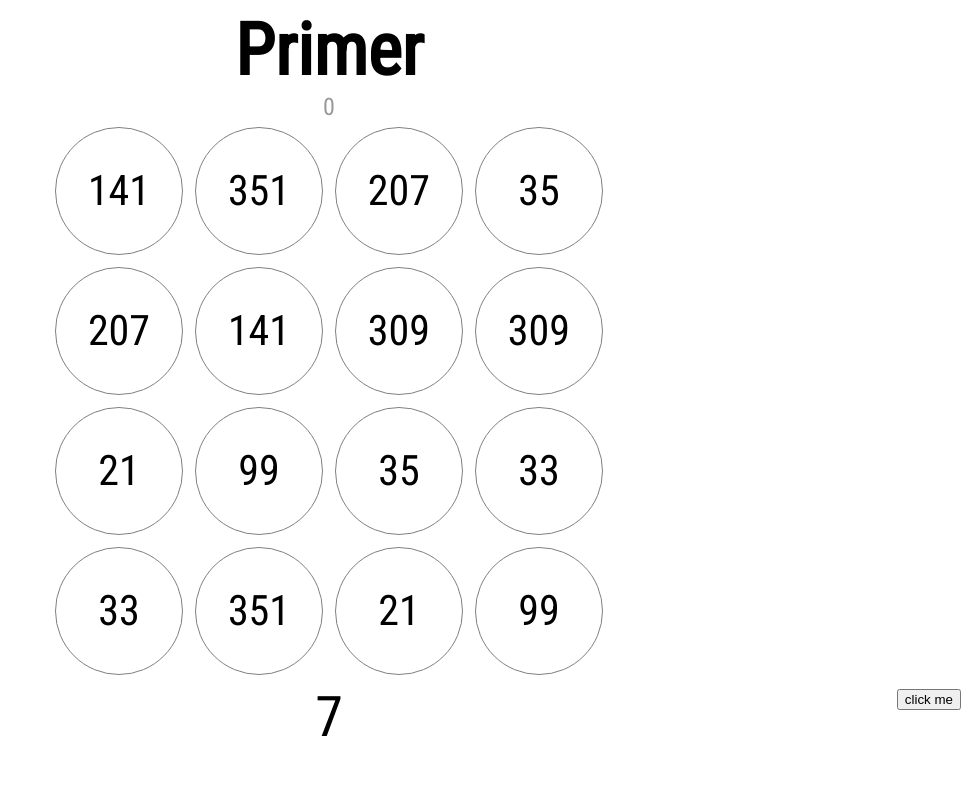
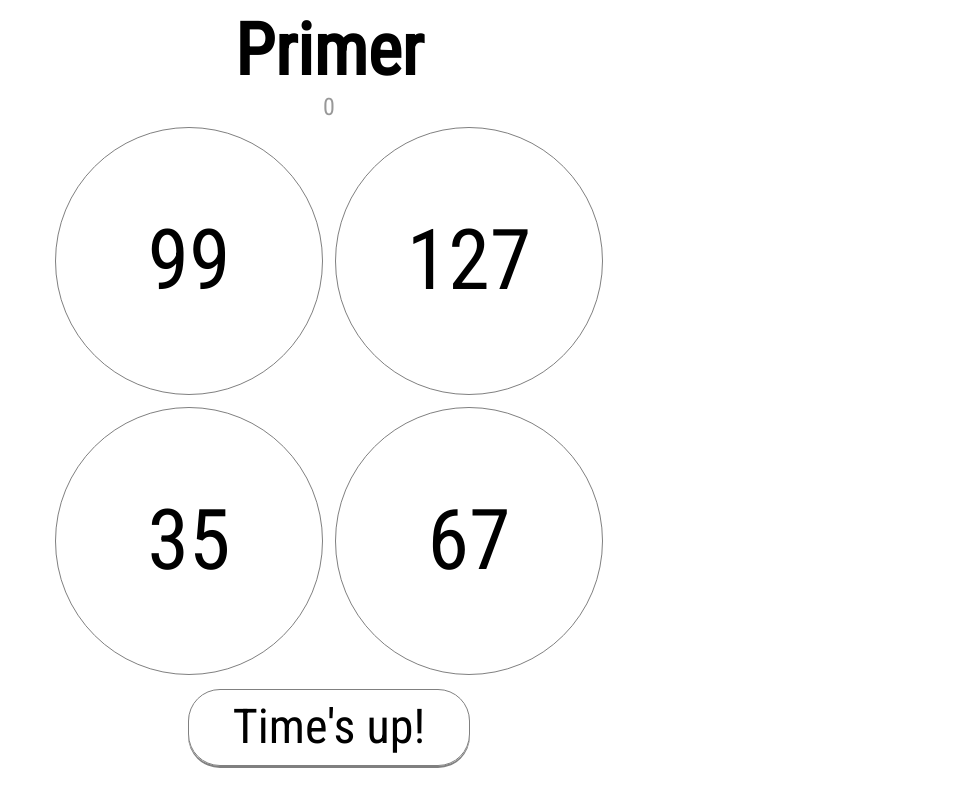
Before and after one commit to samontenegro/primer-react, a React (Create React App) app: page / in a window 1280 px wide. Shown: the whole page, without its empty margins (311-1280 px from the left). Built offline with nearby package versions, Linux system fonts and the light colour scheme.

Commit message:
Modified styles, and added logic

```diff
--- a/src/components/App.js
+++ b/src/components/App.js
@@ -4,6 +4,10 @@ import Timer from './Timer.js';
 import '../styles/App.css';
 
 class App extends Component {
+  constructor () {
+    super ()
+    this.selectedCells = [];
+  }
 
   _isPrime (num) {
         if (num === 1) return true;
@@ -39,7 +43,7 @@ class App extends Component {
     diff: 400,
     maxTime: null,
     score: 0,
-    n: 4,
+    n: 2,
     data: [],
     orient: false,
   }
@@ -47,7 +51,7 @@ class App extends Component {
   componentWillMount () {
     this.setState({
       data: this.makeData(this.state.n),
-      maxTime: Math.floor((this.state.n**2 ) * 0.8),
+      maxTime: Math.floor((this.state.n**2 ) * 0.8) + 3,
       diff: (this.state.n * 100),
     });
   }
@@ -57,7 +61,7 @@ class App extends Component {
   }
 
   componentDidUpdate (prevProps, prevState) {
-    if (prevProps.orient === true) {
+    if (prevState.orient === true) {
       this.setState({orient: false});
     }
   }
@@ -73,7 +77,7 @@ class App extends Component {
                 val += 1;
                 continue
           } else {
-                data[mapping[i]] = {val: val, prime: false};
+                data[mapping[i]] = {val: val, prime: false, id: mapping[i]};
               break
           }
         }
@@ -81,11 +85,13 @@ class App extends Component {
         let valPrime = Math.floor((val + this._getRandomInt(this.state.diff)) / 4);
         while (true) {
           if (this._isPrime(valPrime)) {
-              data[mapping[i+1]] = {val: val, prime: false};
+              data[mapping[i+1]] = {val: valPrime, prime: true, id: mapping[i+1]};
               break
           }
           valPrime += 1
         }
+
+        this.selectedCells[i+1] = this.selectedCells[i] = false;
       }
 
       return data
@@ -100,17 +106,36 @@ class App extends Component {
     });
   };
 
+  cellHook = (cellData) => {
+    let { id, selected } = cellData;
+    this.selectedCells[id] = selected;
+  }
+
   fillCells = () => {
-    let cells = this.state.data.map((value) => {
+    let cells = this.state.data.map((data) => {
       return (
-        <Cell value={value.val} n={this.state.n} key={Math.random()}/>
+        <Cell value={data.val} n={this.state.n} id={data.id} cellHook={this.cellHook} key={Math.random()}/>
       )
     });
     return cells
   };
 
-  acceptRound = () => {
-    this.setState({data: this.makeData(this.state.n)});
+  acceptRound = (f,time) => {
+    let status = true;
+    for (let i = 0; i < this.state.n ** 2; i++) {
+      if (this.state.data[i].prime !== this.selectedCells[i]) {
+        status = false;
+        break
+      }
+    }
+
+    if (status && time >= 1) {
+      let timerStatus = f();
+      this.setState({
+        data: this.makeData(this.state.n),
+        score: this.state.score + (this.state.diff * timerStatus),
+      });
+    }
   }
 
   render() {
--- a/src/components/Cell.js
+++ b/src/components/Cell.js
@@ -2,8 +2,19 @@ import React, { Component } from 'react';
 
 class Cell extends Component {
 
-    handleClick= (e) => {
+    state = {
+        selected: false,
+    }
+
+    handleClick = (e) => {
         e.target.classList.toggle('selected');
+        if (!this.state.selected) {
+            this.setState({selected: true});
+            return {id: this.props.id, selected: true}
+        } else {
+            this.setState({selected: false});
+            return {id: this.props.id, selected: false}
+        }
     };
 
     render () {
@@ -24,7 +35,12 @@ class Cell extends Component {
         };
 
         return (
-            <div className="cell" style={sizes} onClick={this.handleClick}>{this.props.value}</div>
+            <div className="cell" style={sizes} onClick={(e) => {
+                // this.handleClick(e);
+                this.props.cellHook(this.handleClick(e));
+                }}>
+                {this.props.value}
+            </div>
         )
     }
 }
--- a/src/components/Timer.js
+++ b/src/components/Timer.js
@@ -16,7 +16,7 @@ class Timer extends Component {
                     t -= 1;
                     component.setState({currentTime: t});
                 } else {
-                    component.setState({currentTime: t-1});
+                    component.setState({currentTime: `Time's up!`});
                     clearInterval(timer);
                 }
             }, 1000);
@@ -28,23 +28,22 @@ class Timer extends Component {
     }
 
     resetTime = () => {
-        clearInterval(this.state.timerId);
-        this.setState({
-            currentTime: this.props.maxTime,
-            timerId: this._startTimer(this.props.maxTime),
-        });
+        if (this.state.currentTime >= 1) {
+            clearInterval(this.state.timerId);
+            this.setState({
+                currentTime: this.props.maxTime,
+                timerId: this._startTimer(this.props.maxTime),
+            });
+            return this.state.currentTime
+        }
     }
 
     render () {
         return (
-            <div id="timer">
+            <div id="timer" className={
+                this.state.currentTime === `Time's up!` ? "ended" : "running"}
+                onClick={() => {this.props.acceptRound(this.resetTime,this.state.currentTime)}}>
                 <p>{this.state.currentTime}</p>
-                <button id="fuck" onClick={() => {
-                    this.resetTime();
-                    this.props.acceptRound();
-                    }}>
-                    click me
-                </button>
             </div>
         )
     }
--- a/src/styles/App.css
+++ b/src/styles/App.css
@@ -4,6 +4,8 @@ body {
      -moz-user-select: none;
       -ms-user-select: none;
           user-select: none;
+  -ms-touch-action: none;
+      touch-action: none;
 }
 
 h1 {
@@ -70,26 +72,37 @@ h1 {
   display: -webkit-box;
   display: -ms-flexbox;
   display: flex;
+  margin: 1vh auto 0 auto;
+  width: 53.33333vw;
+  height: 7vh;
   padding-top: 1vh;
-  -ms-flex-line-pack: start;
-      align-content: flex-start;
+  -ms-flex-line-pack: center;
+      align-content: center;
   -webkit-box-pack: center;
       -ms-flex-pack: center;
           justify-content: center;
+  border: 1px solid gray;
+  border-radius: 4vh;
+  -webkit-box-shadow: 0 2px 0 gray;
+          box-shadow: 0 2px 0 gray;
+  -webkit-transition: all 25ms ease-in-out;
+  transition: all 25ms ease-in-out;
+}
+
+#timer.running:active {
+  background-color: #CC5500;
+  border-color: #CC5500;
+  color: white;
+  border: none;
+  -webkit-transform: translateY(0.5vh);
+          transform: translateY(0.5vh);
 }
 
 #timer p {
-  position: absolute;
   text-align: center;
-  font-size: 4vh;
-  line-height: 1em;
-  height: auto;
+  font-size: 5vh;
   margin: 0;
   padding: 0;
-}
-
-#timer #fuck {
-  margin-left: auto;
 }
 
 @media screen and (orientation: landscape) {
@@ -103,8 +116,12 @@ h1 {
     width: 70vh;
     height: 70vh;
   }
+  #timer {
+    width: 35vh;
+    height: 8.4vh;
+  }
   #timer p {
-    font-size: 7vh;
+    font-size: 6vh;
   }
 }
 /*# sourceMappingURL=App.css.map */
--- a/src/styles/App.scss
+++ b/src/styles/App.scss
@@ -1,10 +1,19 @@
 $normal-w: 80vw;
 $landscape-w: 70vh;
 $selected-color: #CC5500;
+$cell-border: 1px solid gray;
+$transition-style: all 25ms ease-in-out;
+
+@mixin clickStyle {
+    background-color: $selected-color;
+    border-color: $selected-color;
+    color: white;
+}
 
 body {
     font-family: 'Roboto Condensed', Helvetica, Arial, sans-serif;
     user-select: none;
+    touch-action: none;
 }
 
 h1 {
@@ -43,35 +52,39 @@ h1 {
             justify-content: center;
             box-sizing: border-box;
             border-radius: 50%;
-            border: 1px solid gray;
+            border: $cell-border;
 
-            &.selected {
-                background-color: $selected-color;
-                border-color: $selected-color;
-                color: white;
-            }
+            &.selected { @include clickStyle() }
         }
     }
 }
 
 #timer {
     display: flex;
+    margin: 1vh auto 0 auto;
+    width: $normal-w / 1.5;
+    height: 7vh;
     padding-top: 1vh;
-    align-content: flex-start;
+    align-content: center;
     justify-content: center;
 
+    border: $cell-border;
+    border-radius: 4vh;
+
+    box-shadow: 0 2px 0 gray;
+    transition: $transition-style;
+
+    &.running:active {
+        @include clickStyle;
+        border: none;
+        transform: translateY(0.5vh);
+    }
+
     p {
-        position: absolute;
         text-align: center;
-        font-size: 4vh;
-        line-height: 1em;
-        height: auto;
+        font-size: 5vh;
         margin: 0;
         padding: 0;
-    }
-
-    #fuck {
-        margin-left: auto;
     }
 }
 
@@ -93,8 +106,10 @@ h1 {
     }
 
     #timer {
+        width: $landscape-w / 2 ;
+        height: 8.4vh;
         p {
-            font-size: 7vh;
+            font-size: 6vh;
         }
     }
 }
```
Also changed, not shown: 1 other file (tests, documents, lock files or other folders).
